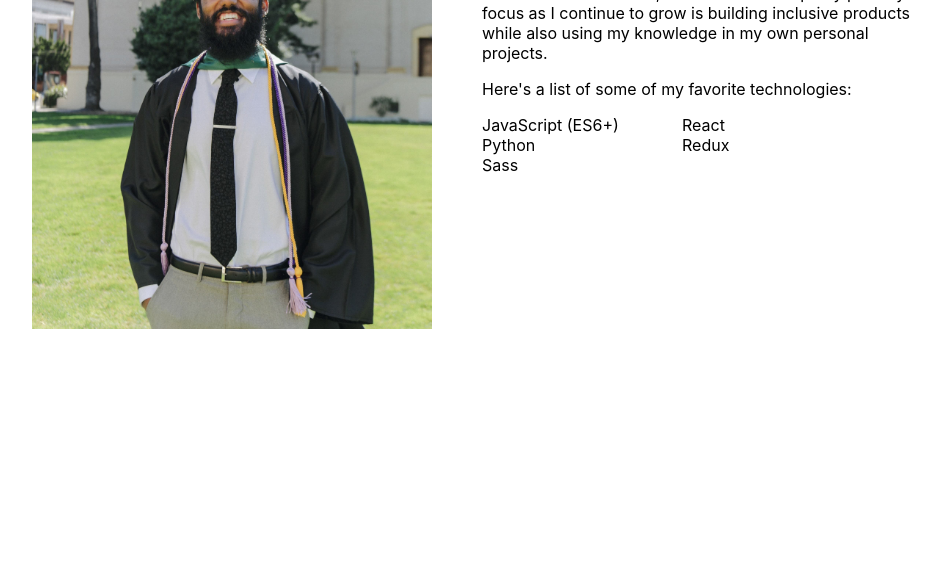
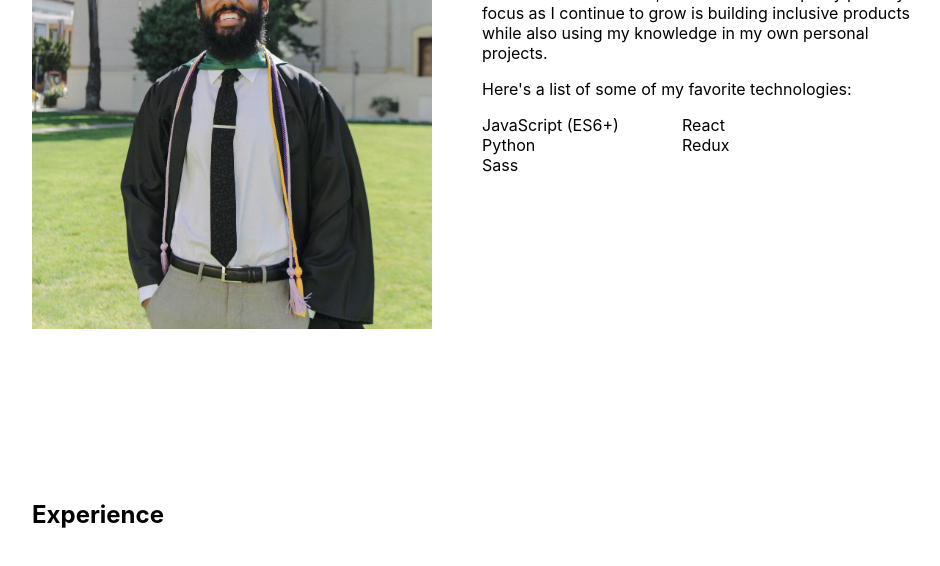
Before and after one commit to isaq98/portfolio_site, a React (Create React App) app: page / in a window 1280 px wide. Shown: the part 1219-1785 px from the top of the page, without its empty margins (158-1098 px from the left). Before the commit the page ends 1699 px from the top, so only its background shows below. Built offline with nearby package versions, Linux system fonts and the light colour scheme.

Commit message:
Adding section for work experience

```diff
--- a/src/App.js
+++ b/src/App.js
@@ -3,6 +3,7 @@ import './App.css';
 import Overview from './Components/Overview';
 import Navbar from './Components/Navbar';
 import About from './Components/About';
+import Experience from './Components/Experience';
 
 function App() {
   return (
@@ -10,6 +11,7 @@ function App() {
     <Navbar />
     <Overview />
     <About />
+    <Experience />
    </main>
   );
 }
--- /dev/null
+++ b/src/Components/Experience/_Experience.scss
@@ -0,0 +1,5 @@
+.experience {
+    height: 100vh;
+    max-width: 900px;
+    margin: 0px auto;
+}
--- /dev/null
+++ b/src/Components/Experience/index.js
@@ -0,0 +1,14 @@
+import React from 'react';
+import './_Experience.scss';
+
+function Experience() {
+    return(
+        <section className="experience">
+            <div className="experience-container">
+                <h2>Experience</h2>
+            </div>
+        </section>
+    )
+}
+
+export default Experience;
```
